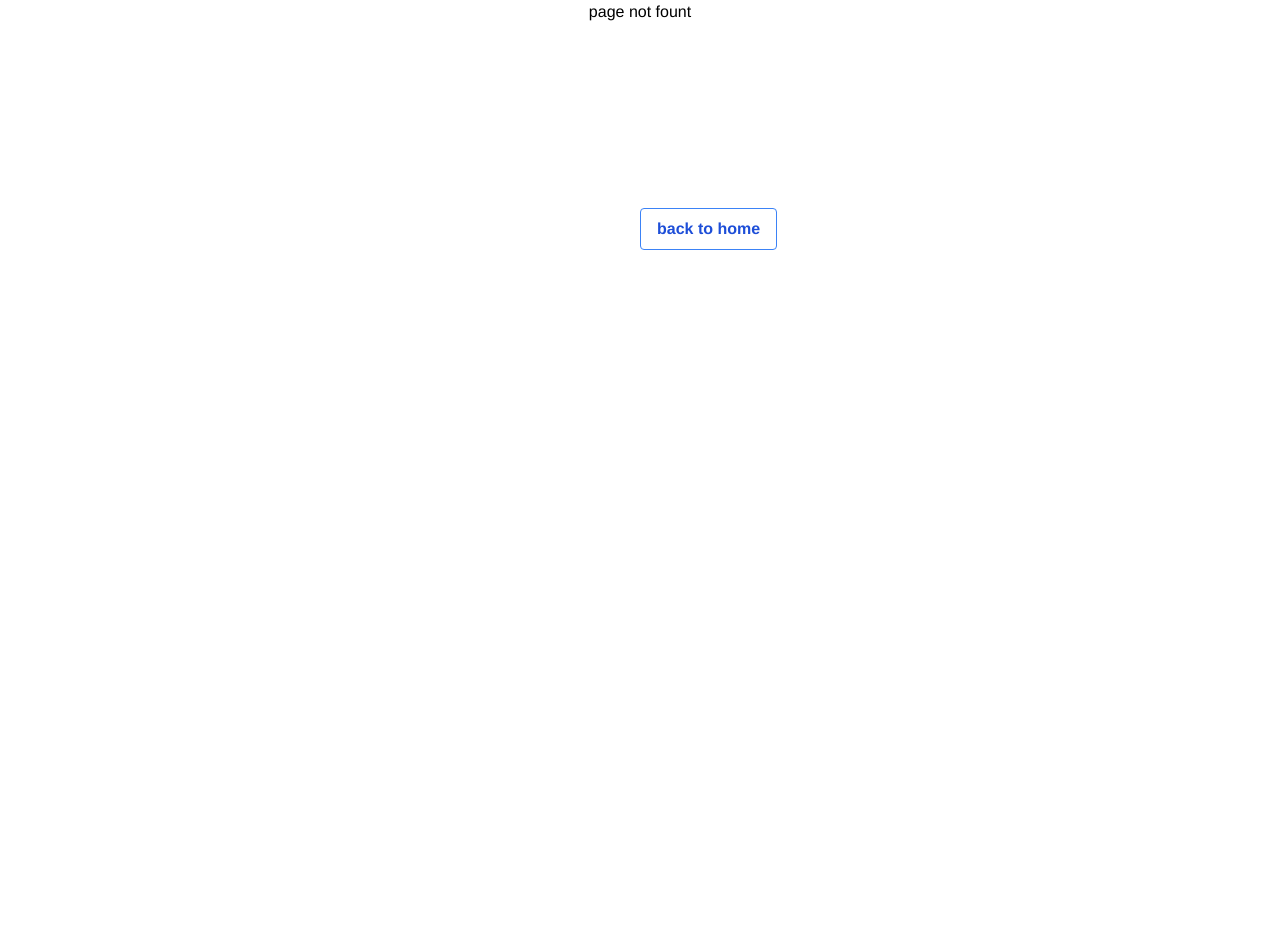
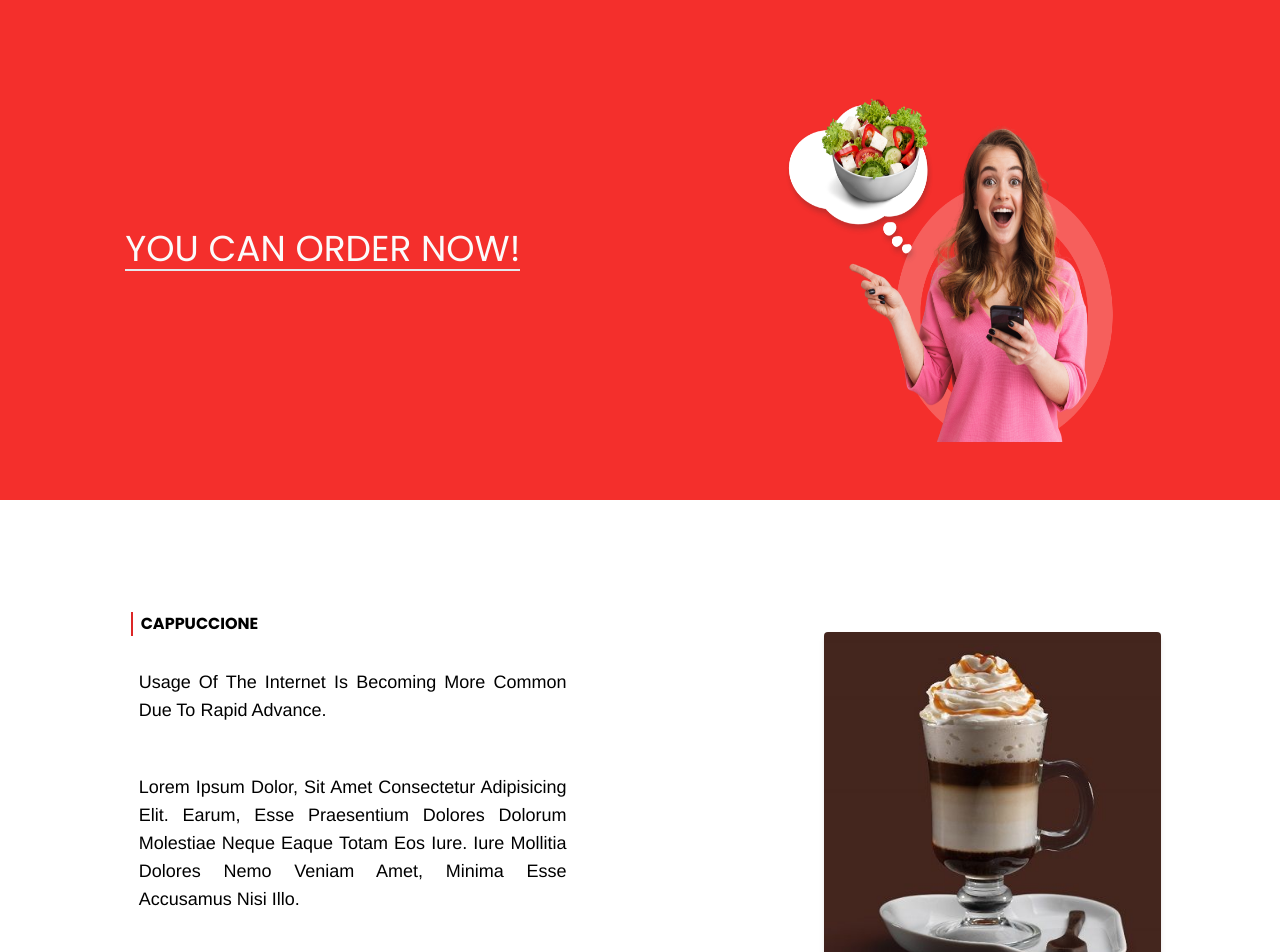
Before and after one commit to Code2Time/Marco-Restaurant, a React (Vite) app: page /orders/1 in a window 1280 px wide. Shown: the top 952 px of the page. Before the commit the page ends 800 px from the top, so only its background shows below. Built offline with nearby package versions, Linux system fonts and the light colour scheme.

Commit message:
Update "Order" Page

```diff
--- a/src/App.tsx
+++ b/src/App.tsx
@@ -1,9 +1,10 @@
 import { Route, Routes } from 'react-router-dom'
 import PageNotFound from './pages/PageNotFound'
 import Contact from './pages/Contact'
-import Orders from './pages/Orders'
+import Order from './pages/Order'
 import About from './pages/About'
 import Home from './pages/Home'
+
 
 function App() {
 
@@ -13,7 +14,7 @@ function App() {
       <Route path='/' element={<Home />} />
       <Route path='*' element={<PageNotFound />} />
       <Route path='/about' element={<About />} />
-      <Route path='/orders' element={<Orders />} />
+      <Route path='/orders/:id' element={<Order />} />
       <Route path='/contact' element={<Contact />} />
      </Routes>
   )
--- a/src/components/MenuItem.tsx
+++ b/src/components/MenuItem.tsx
@@ -7,7 +7,7 @@ function MenuItem({ menuItems }: CategoriesProps) {
     <>
       {menuItems.map((item) => (
         <Link
-          to={`/order/${item.id}`}
+          to={`/orders/${item.id}`}
           key={item.id}
           className="menu-item-container bg-white flex justify-center items-center col-span-12 md:col-span-6 lg:col-span-4 gap-5 px-5 py-10 "
         >
--- a/src/data/MenuData.ts
+++ b/src/data/MenuData.ts
@@ -9,12 +9,12 @@ import Chickenandwaffles from "../assets/Menu/Chicken and waffles.jpg";
 import Dosa from "../assets/Menu/Dosa.jpg";
 import Danishpastry from "../assets/Menu/Danish pastry.jpg";
 import Granola from "../assets/Menu/Granola.jpg";
-import Pasta from '../assets/Menu/Pasta.jpg'
-import Lomosaltado from '../assets/Menu/Lomo saltado.jpg'
-import Cabbageroll from '../assets/Menu/Cabbageroll.jpg'
-import Chickennugget from '../assets/Menu/Chicken nuggets.jpg'
-import Pudding from '../assets/Menu/pudding.jpg'
-import ChiliCheeseDogs from '../assets/Menu/Chili Cheese Dogs.jpg'
+import Pasta from "../assets/Menu/Pasta.jpg";
+import Lomosaltado from "../assets/Menu/Lomo saltado.jpg";
+import Cabbageroll from "../assets/Menu/Cabbageroll.jpg";
+import Chickennugget from "../assets/Menu/Chicken nuggets.jpg";
+import Pudding from "../assets/Menu/pudding.jpg";
+import ChiliCheeseDogs from "../assets/Menu/Chili Cheese Dogs.jpg";
 
 export const MenuData = [
   {
@@ -25,6 +25,8 @@ export const MenuData = [
     category: "breakfast",
     price: "49",
     img: Cappuccione,
+    details:
+      " Lorem ipsum dolor, sit amet consectetur adipisicing elit. Earum, esse praesentium dolores dolorum molestiae neque eaque totam eos iure. Iure mollitia dolores nemo veniam amet, minima esse accusamus nisi illo.",
   },
   {
     id: 2,
@@ -34,6 +36,8 @@ export const MenuData = [
     category: "dinner",
     price: "120",
     img: Americano,
+    details:
+      " Lorem ipsum dolor, sit amet consectetur adipisicing elit. Earum, esse praesentium dolores dolorum molestiae neque eaque totam eos iure. Iure mollitia dolores nemo veniam amet, minima esse accusamus nisi illo.",
   },
   {
     id: 3,
@@ -43,6 +47,8 @@ export const MenuData = [
     category: "Lunch",
     price: "70",
     img: Macchiato,
+    details:
+      " Lorem ipsum dolor, sit amet consectetur adipisicing elit. Earum, esse praesentium dolores dolorum molestiae neque eaque totam eos iure. Iure mollitia dolores nemo veniam amet, minima esse accusamus nisi illo.",
   },
   {
     id: 4,
@@ -52,6 +58,8 @@ export const MenuData = [
     category: "breakfast",
     price: "38",
     img: Americanpancakes,
+    details:
+      " Lorem ipsum dolor, sit amet consectetur adipisicing elit. Earum, esse praesentium dolores dolorum molestiae neque eaque totam eos iure. Iure mollitia dolores nemo veniam amet, minima esse accusamus nisi illo.",
   },
   {
     id: 5,
@@ -61,6 +69,8 @@ export const MenuData = [
     category: "Lunch",
     price: "95",
     img: TacoSoup,
+    details:
+      " Lorem ipsum dolor, sit amet consectetur adipisicing elit. Earum, esse praesentium dolores dolorum molestiae neque eaque totam eos iure. Iure mollitia dolores nemo veniam amet, minima esse accusamus nisi illo.",
   },
   {
     id: 6,
@@ -70,6 +80,8 @@ export const MenuData = [
     category: "Buffet",
     price: "60",
     img: Ristretto,
+    details:
+      " Lorem ipsum dolor, sit amet consectetur adipisicing elit. Earum, esse praesentium dolores dolorum molestiae neque eaque totam eos iure. Iure mollitia dolores nemo veniam amet, minima esse accusamus nisi illo.",
   },
   {
     id: 7,
@@ -79,6 +91,8 @@ export const MenuData = [
     category: "breakfast",
     price: "140",
     img: Bacon,
+    details:
+      " Lorem ipsum dolor, sit amet consectetur adipisicing elit. Earum, esse praesentium dolores dolorum molestiae neque eaque totam eos iure. Iure mollitia dolores nemo veniam amet, minima esse accusamus nisi illo.",
   },
   {
     id: 8,
@@ -88,6 +102,8 @@ export const MenuData = [
     category: "breakfast",
     price: "199",
     img: Chickenandwaffles,
+    details:
+      " Lorem ipsum dolor, sit amet consectetur adipisicing elit. Earum, esse praesentium dolores dolorum molestiae neque eaque totam eos iure. Iure mollitia dolores nemo veniam amet, minima esse accusamus nisi illo.",
   },
   {
     id: 9,
@@ -97,6 +113,8 @@ export const MenuData = [
     category: "breakfast",
     price: "100",
     img: Dosa,
+    details:
+      " Lorem ipsum dolor, sit amet consectetur adipisicing elit. Earum, esse praesentium dolores dolorum molestiae neque eaque totam eos iure. Iure mollitia dolores nemo veniam amet, minima esse accusamus nisi illo.",
   },
   {
     id: 10,
@@ -106,6 +124,8 @@ export const MenuData = [
     category: "breakfast",
     price: "79",
     img: Danishpastry,
+    details:
+      " Lorem ipsum dolor, sit amet consectetur adipisicing elit. Earum, esse praesentium dolores dolorum molestiae neque eaque totam eos iure. Iure mollitia dolores nemo veniam amet, minima esse accusamus nisi illo.",
   },
   {
     id: 11,
@@ -115,6 +135,8 @@ export const MenuData = [
     category: "breakfast",
     price: "50",
     img: Granola,
+    details:
+      " Lorem ipsum dolor, sit amet consectetur adipisicing elit. Earum, esse praesentium dolores dolorum molestiae neque eaque totam eos iure. Iure mollitia dolores nemo veniam amet, minima esse accusamus nisi illo.",
   },
   {
     id: 12,
@@ -124,6 +146,8 @@ export const MenuData = [
     category: "dinner",
     price: "300",
     img: Pasta,
+    details:
+      " Lorem ipsum dolor, sit amet consectetur adipisicing elit. Earum, esse praesentium dolores dolorum molestiae neque eaque totam eos iure. Iure mollitia dolores nemo veniam amet, minima esse accusamus nisi illo.",
   },
   {
     id: 13,
@@ -133,6 +157,8 @@ export const MenuData = [
     category: "dinner",
     price: "210",
     img: Lomosaltado,
+    details:
+      " Lorem ipsum dolor, sit amet consectetur adipisicing elit. Earum, esse praesentium dolores dolorum molestiae neque eaque totam eos iure. Iure mollitia dolores nemo veniam amet, minima esse accusamus nisi illo.",
   },
   {
     id: 14,
@@ -142,6 +168,8 @@ export const MenuData = [
     category: "dinner",
     price: "190",
     img: Cabbageroll,
+    details:
+      " Lorem ipsum dolor, sit amet consectetur adipisicing elit. Earum, esse praesentium dolores dolorum molestiae neque eaque totam eos iure. Iure mollitia dolores nemo veniam amet, minima esse accusamus nisi illo.",
   },
   {
     id: 15,
@@ -151,7 +179,10 @@ export const MenuData = [
     category: "dinner",
     price: "340",
     img: Chickennugget,
-  },{
+    details:
+      " Lorem ipsum dolor, sit amet consectetur adipisicing elit. Earum, esse praesentium dolores dolorum molestiae neque eaque totam eos iure. Iure mollitia dolores nemo veniam amet, minima esse accusamus nisi illo.",
+  },
+  {
     id: 16,
     title: "Pudding",
     description:
@@ -159,6 +190,8 @@ export const MenuData = [
     category: "dinner",
     price: "50",
     img: Pudding,
+    details:
+      " Lorem ipsum dolor, sit amet consectetur adipisicing elit. Earum, esse praesentium dolores dolorum molestiae neque eaque totam eos iure. Iure mollitia dolores nemo veniam amet, minima esse accusamus nisi illo.",
   },
   {
     id: 17,
@@ -168,6 +201,8 @@ export const MenuData = [
     category: "Lunch",
     price: "95",
     img: ChiliCheeseDogs,
+    details:
+      " Lorem ipsum dolor, sit amet consectetur adipisicing elit. Earum, esse praesentium dolores dolorum molestiae neque eaque totam eos iure. Iure mollitia dolores nemo veniam amet, minima esse accusamus nisi illo.",
   },
   {
     id: 18,
@@ -177,5 +212,7 @@ export const MenuData = [
     category: "Buffet",
     price: "70",
     img: Macchiato,
+    details:
+      " Lorem ipsum dolor, sit amet consectetur adipisicing elit. Earum, esse praesentium dolores dolorum molestiae neque eaque totam eos iure. Iure mollitia dolores nemo veniam amet, minima esse accusamus nisi illo.",
   },
 ];
--- /dev/null
+++ b/src/pages/Order.tsx
@@ -0,0 +1,41 @@
+import { useParams } from "react-router-dom"
+import { MenuData } from "../data/MenuData"
+import orderbg from '../assets/order/order.png'
+import Footer from "../components/Footer"
+
+function Order() {
+  const param = useParams<{id : any}>()
+  let selected = MenuData.filter((item)=> item.id == param.id )
+  console.log(selected)
+  return (
+    <>
+      <main className="order-bg w-full h-[500px] bg-red1 flex justify-around items-center">
+        <h1 className="poppins-4 uppercase text-my-white border-b-2 sm:text-xl md:text-4xl ">you can order now!</h1>
+        <img src={orderbg} alt="order-bg" className="size-48 sm:size-72 md:size-96" />
+      </main>
+       <section>
+        {selected.map((item)=>(
+          <div key={item.id} className="order-item w-10/12 mx-auto my-20 h-auto  grid grid-cols-12 p-3 gap-4">
+            <div className="food-details col-span-12 sm:col-span-7 md:col-span-8   flex flex-col justify-center items-start gap-4 px-3" >
+              <h1 className="uppercase poppins-7 my-2 border-l-2 border-red-600 px-2">{item.title}</h1>
+              <p className="text-sm text-justify capitalize p-2 sm:text-base md:text-lg lg:w-2/3">{item.description}</p>
+              <hr />
+              <p className="text-sm text-justify capitalize p-2 sm:text-base md:text-lg lg:w-2/3">{item.details}</p>
+                <h3 className="text-red1 text-center poppins-7 mt-4">${item.price}</h3>
+                <div className="w-2/3 mx-auto">
+                <button className=" w-full mt-4 py-2 px-3 text-sm bg-red1 outline-none uppercase poppins-5 transition-all btn text-my-white rounded-sm">add item</button>
+
+                </div>
+            </div>
+            <div className="food-img col-span-12 sm:col-span-5 md:col-span-4 my-10">
+              <img src={item.img} alt="order-item" className="size-72 sm:size-96 mx-auto rounded  shadow-md cursor-pointer transition-all hover:scale-105" />
+            </div>
+          </div>
+        ))}
+       </section>
+       <Footer />
+    </>
+  )
+}
+
+export default Order
--- a/src/pages/Orders.tsx
+++ /dev/null
@@ -1,9 +0,0 @@
-function Orders() {
-  return (
-    <div>
-        orders page
-    </div>
-  )
-}
-
-export default Orders
--- a/src/types/Types.ts
+++ b/src/types/Types.ts
@@ -7,6 +7,7 @@ export interface ImenuItems {
   category: string;
   price: string;
   img: string;
+  details ?: string
 }
 
 
```
Also changed, not shown: src/assets/order/order.png (added).
